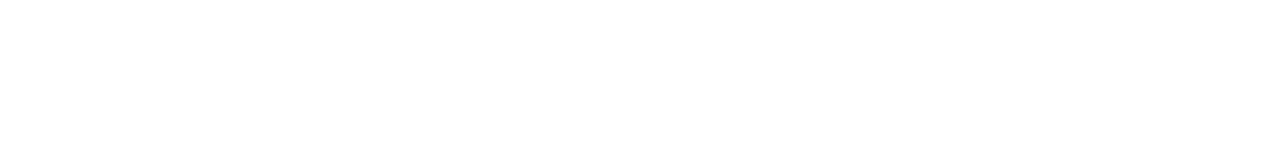
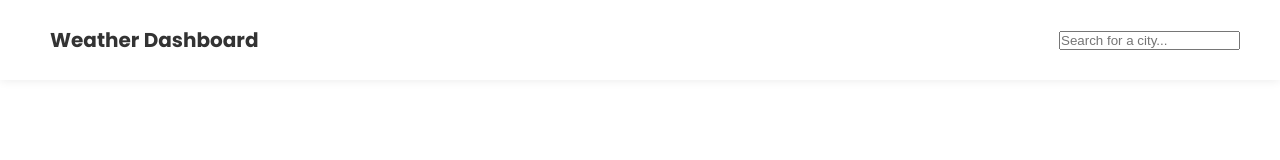
Before and after one commit to Verouge/Weather-Dashboard, a plain HTML site: page index.html in a window 1280 px wide. Drawn offline with Linux system fonts and the light colour scheme.

Commit message:
Update Index and Style

```diff
--- a/assets/style.css
+++ b/assets/style.css
@@ -0,0 +1,38 @@
+* {
+  margin: 0;
+  padding: 0;
+  box-sizing: border-box;
+}
+
+html {
+  font-size: 62.5%;
+  scroll-behavior: smooth;
+}
+
+body {
+  font-family: "Poppins", sans-serif;
+  background-color: white;
+  color: #333;
+}
+
+header {
+  font-size: 1rem;
+  width: 100%;
+  height: auto;
+  padding: 25px 40px 25px 50px;
+  display: flex;
+  justify-content: space-between;
+  position: fixed;
+  background-color: white;
+  top: 0;
+  left: 0;
+  box-shadow: 0px 0px 10px rgba(0, 0, 0, 0.09);
+  z-index: 200;
+  align-items: center;
+}
+
+.container {
+  max-width: 107rem;
+  margin: 0 auto;
+  padding: 0 4rem;
+}
--- a/index.html
+++ b/index.html
@@ -5,10 +5,20 @@
     <meta charset="UTF-8">
     <meta name="viewport" content="width=device-width, initial-scale=1.0">
     <title>Weather Dashboard</title>
+    <link href="https://fonts.googleapis.com/css2?family=Poppins:wght@400;500;600;700;800&display=swap"
+        rel="stylesheet">
     <link rel="stylesheet" href="assets/style.css">
 </head>
 
 <body>
+    <header>
+        <div class="app-title">
+            <h1>Weather Dashboard</h1>
+        </div>
+        <div class="search-box">
+            <input type="text" class="search-bar" placeholder="Search for a city...">
+        </div>
+    </header>
     <script src="js/script.js"></script>
 </body>
 
```
